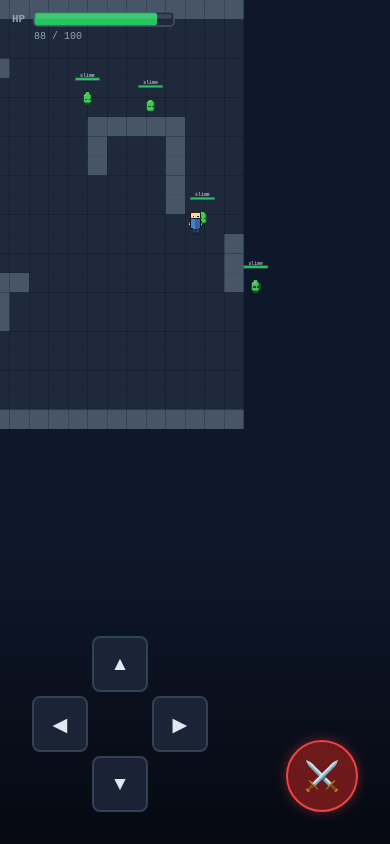
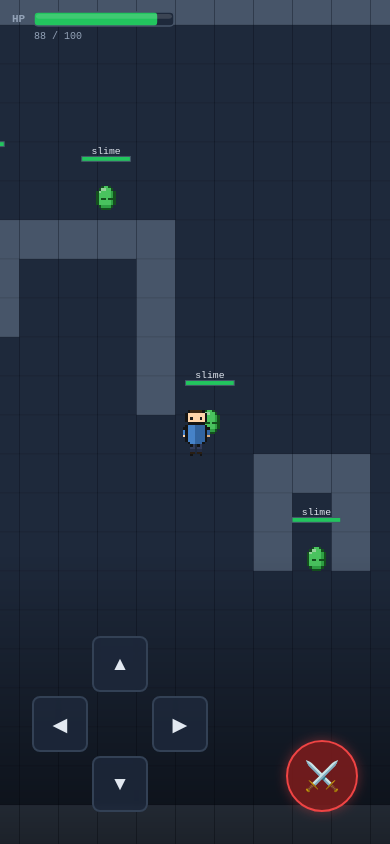
Before and after one commit to Herdes-s/Origem_Game, a React (Vite) app: page /game in a window 390 px wide. Built offline with nearby package versions, Linux system fonts and the light colour scheme.

Commit message:
fix(screen): corrige proporções mobile

```diff
--- a/src/components/ScreenGame/ScreenGame.module.scss
+++ b/src/components/ScreenGame/ScreenGame.module.scss
@@ -1,10 +1,13 @@
 @import "../../styles/variables";
 
-// Container da tela — ocupa todo o viewport
-// O canvas escala dentro dele via object-fit
 .screen_game {
   position: fixed;
-  inset: 0; // top: 0, right: 0, bottom: 0, left: 0
+  inset: 0;
+  // FIX: 100dvh (dynamic viewport height) acompanha a barra de endereço
+  // do mobile que aparece/some, evitando espaço vazio. Fallback para 100vh
+  // em navegadores antigos que não suportam dvh.
+  height: 100vh;
+  height: 100dvh;
   display: flex;
   justify-content: center;
   align-items: center;
@@ -21,13 +24,13 @@
 }
 
 .canvas {
-  // Ocupa o máximo possível mantendo proporção do canvas (480x500)
-  // width/height em px são definidos no elemento, CSS só escala visualmente
-  max-width: 100vw;
-  max-height: 100vh;
-  width: auto;
-  height: auto;
+  // FIX: largura e altura travadas em 100% do container
+  // Antes usava max-width/max-height + auto, que mantinha a proporção
+  // do canvas (SCREEN_W x SCREEN_H) e podia sobrar espaço vazio
+  // quando 100vh real do mobile não batia com o SCREEN_H calculado no JS
+  display: block;
+  width: 100%;
+  height: 100%;
 
   image-rendering: pixelated;
-
 }
--- a/src/components/ScreenGame/index.tsx
+++ b/src/components/ScreenGame/index.tsx
@@ -1,4 +1,4 @@
-import { useRef, useEffect } from "react";
+import { useRef, useEffect, useState } from "react";
 import type {
   GameKeys,
   Position,
@@ -8,14 +8,12 @@ import type {
 } from "../../types/game";
 import styles from "./ScreenGame.module.scss";
 import {
+  calcZoom,
   MAP,
   MAP_H,
   MAP_W,
-  SCREEN_H,
-  SCREEN_W,
   TILE_COLORS,
   TILE_SIZE,
-  ZOOM,
 } from "../../data/map";
 import type { Enemy } from "../../entities/enemies/enemyTypes";
 import {
@@ -128,8 +126,27 @@ function ScreenGame({
   gameStateRef,
   onRespawn,
 }: Props) {
+  const [screenW, setScreenW] = useState(() => window.innerWidth);
+  const [screenH, setScreenH] = useState(() => window.innerHeight);
+  const zoom = calcZoom(screenW);
+
   const canvasRef = useRef<HTMLCanvasElement>(null);
   const rafRef = useRef<number>(0);
+
+  const screenWRef = useRef(screenW);
+  const screenHRef = useRef(screenH);
+  const zoomRef = useRef(zoom);
+
+  useEffect(() => {
+    screenWRef.current = screenW;
+    screenHRef.current = screenH;
+    zoomRef.current = zoom;
+
+    if (canvasRef.current) {
+      canvasRef.current.width = screenW;
+      canvasRef.current.height = screenH;
+    }
+  }, [screenW, screenH, zoom]);
 
   // ESTADO DA ANIMAÇÂO DO PALYER
 
@@ -149,6 +166,22 @@ function ScreenGame({
 
   const flashCanvasRef = useRef<HTMLCanvasElement | null>(null);
   const flashCanvasCtxRef = useRef<CanvasRenderingContext2D | null>(null);
+
+  useEffect(() => {
+    const handleResize = () => {
+      setScreenW(window.innerWidth);
+      setScreenH(window.innerHeight);
+    };
+
+    window.addEventListener("resize", handleResize);
+
+    window.visualViewport?.addEventListener("resize", handleResize);
+
+    return () => {
+      window.removeEventListener("resize", handleResize);
+      window.visualViewport?.removeEventListener("resize", handleResize);
+    };
+  }, []);
 
   useEffect(() => {
     // CARREGAR SPRITES
@@ -186,6 +219,10 @@ function ScreenGame({
     flashCanvasCtxRef.current = flashCanvas.getContext("2d");
 
     const loop = () => {
+      const SCREEN_W = screenWRef.current;
+      const SCREEN_H = screenHRef.current;
+      const ZOOM = zoomRef.current;
+
       const pos = posRef.current;
       const keys = keysRef.current;
       const hud = hudRef.current;
@@ -250,7 +287,6 @@ function ScreenGame({
       }
 
       // CÂMERA
-
       const viewW = SCREEN_W / ZOOM;
       const viewH = SCREEN_H / ZOOM;
 
@@ -569,6 +605,9 @@ function ScreenGame({
     const handleCanvasClick = (e: MouseEvent) => {
       if (gameStateRef.current !== "dead") return;
 
+      const SCREEN_W = screenWRef.current;
+      const SCREEN_H = screenHRef.current;
+
       const rect = canvasRef.current!.getBoundingClientRect();
       // Escala o clique para coordenadas do canvas (pode estar escalado por CSS)
       const scaleX = SCREEN_W / rect.width;
@@ -609,8 +648,8 @@ function ScreenGame({
       <div className={styles.screen_base}>
         <canvas
           ref={canvasRef}
-          width={SCREEN_W}
-          height={SCREEN_H}
+          width={screenW}
+          height={screenH}
           className={styles.canvas}
         />
       </div>
--- a/src/data/map.ts
+++ b/src/data/map.ts
@@ -30,16 +30,11 @@ export const MAP: TileMap = [
 export const MAP_W = MAP[0].length * TILE_SIZE;
 export const MAP_H = MAP.length * TILE_SIZE;
 
-const BASE_VISIBLE_TILES_W = 20;
+const BASE_VISIBLE_TILES_W = 10;
 
-export const SCREEN_W = window.innerWidth;
-export const SCREEN_H = window.innerHeight;
-
-export const ZOOM = SCREEN_W / (BASE_VISIBLE_TILES_W * TILE_SIZE)
-
-export const TILE_SIZE_SCALED = TILE_SIZE * ZOOM;
-
-export const VISIBLE_TILES_H = SCREEN_H / TILE_SIZE_SCALED;
+export function calcZoom(screenW: number): number {
+  return screenW / (BASE_VISIBLE_TILES_W * TILE_SIZE);
+}
 
 export const TILE_COLORS: Record<number, string> = {
   0: "#1e293b",
```
